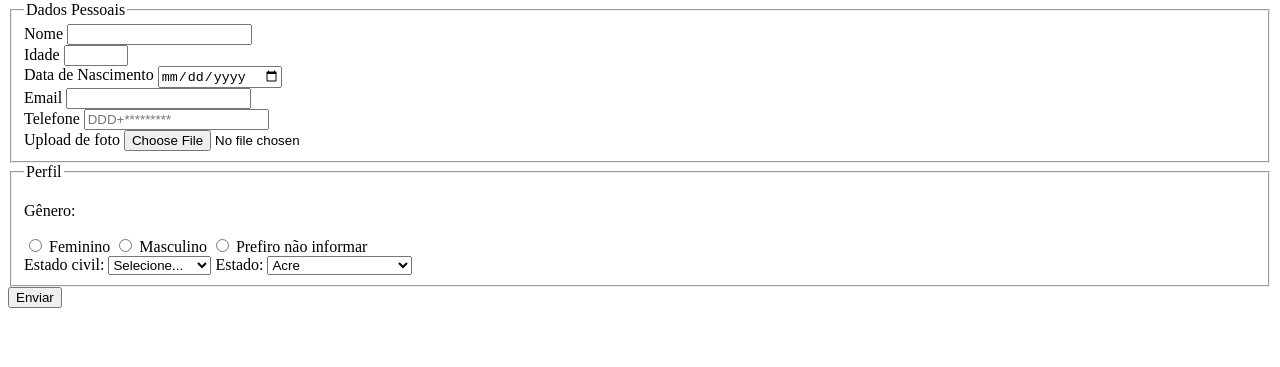
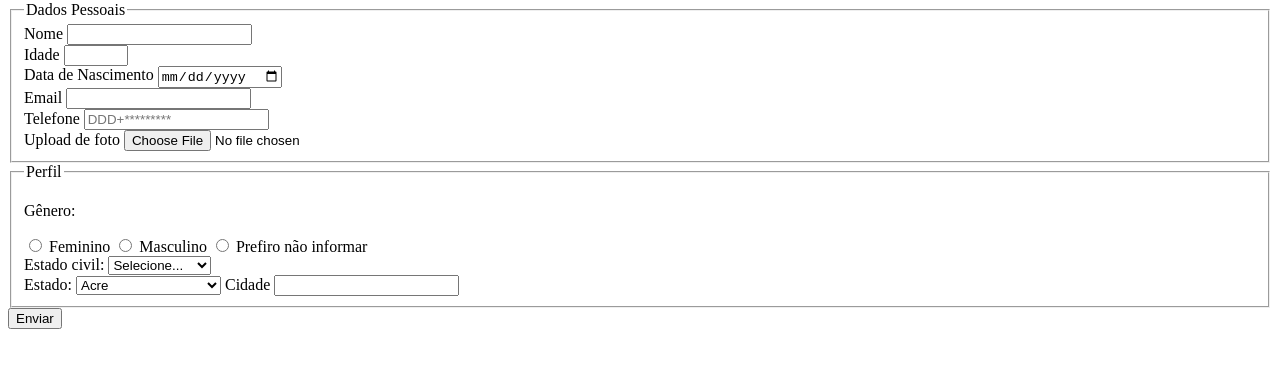
Before and after one commit to NandoHeck/pesquisa-culturama, a plain HTML site: page index.html in a window 1280 px wide. Shown: the part 79-446 px from the top of the page. Drawn offline with Linux system fonts and the light colour scheme.

Commit message:
Adiciona campo para cidades

```diff
--- a/index.html
+++ b/index.html
@@ -59,6 +59,7 @@
                     <option value="Divorciado">Divorciado</option>
                     <option value="União estável">União estável</option>
                 </select>
+                    <br>
                 <label for="userState">Estado:</label>
                 <select name="userState">
                     <option value="Acre">Acre</option>
@@ -90,6 +91,9 @@
                     <option value="Tocantins">Tocantins</option>
                 </select>
 
+                <label for="cidade">Cidade</label>
+                <input type="text" name="cidade">
+
             </fieldset>
 
             <button type="submit">Enviar</button>
```
Lines whose indentation alone changed are shown as unchanged.
